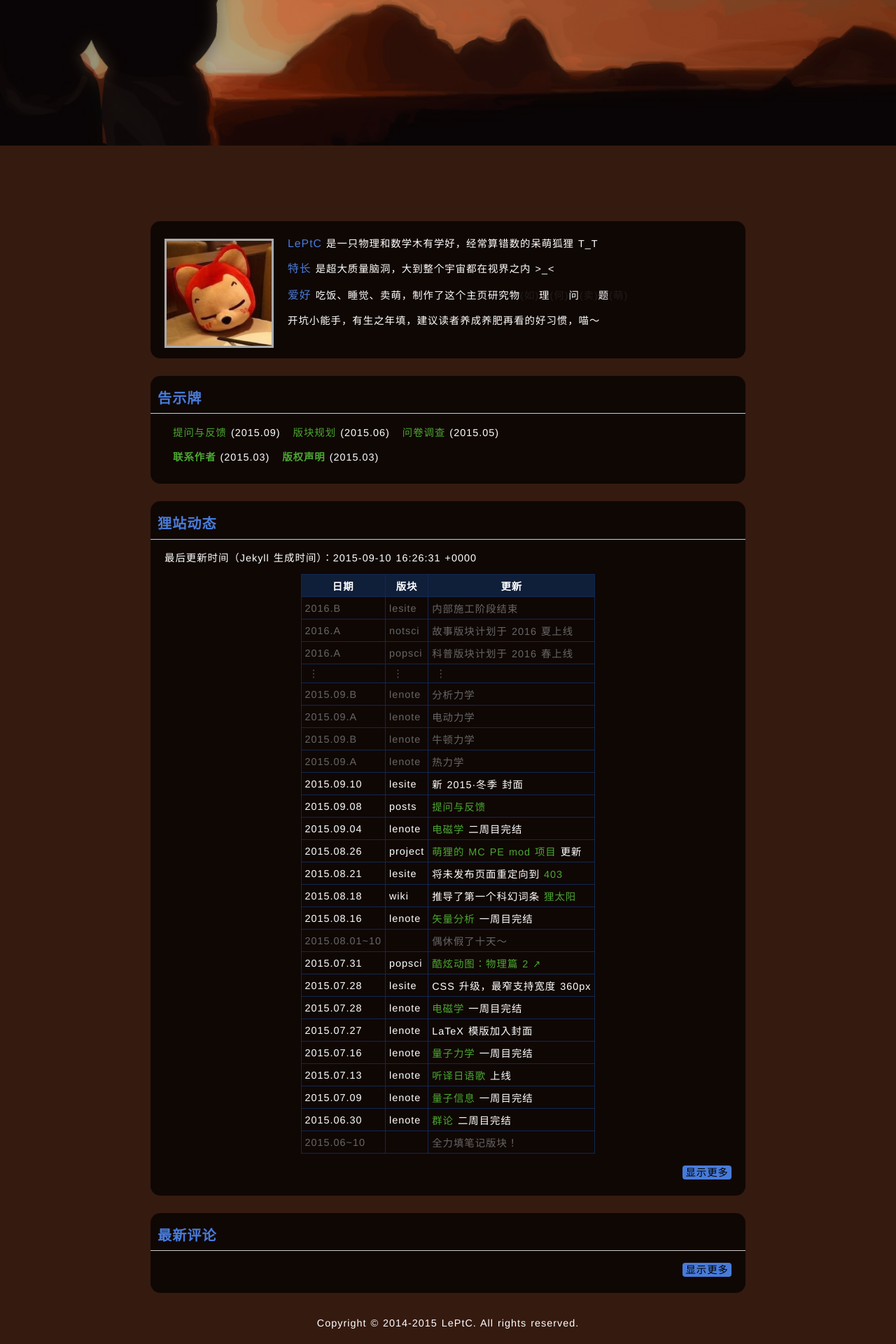
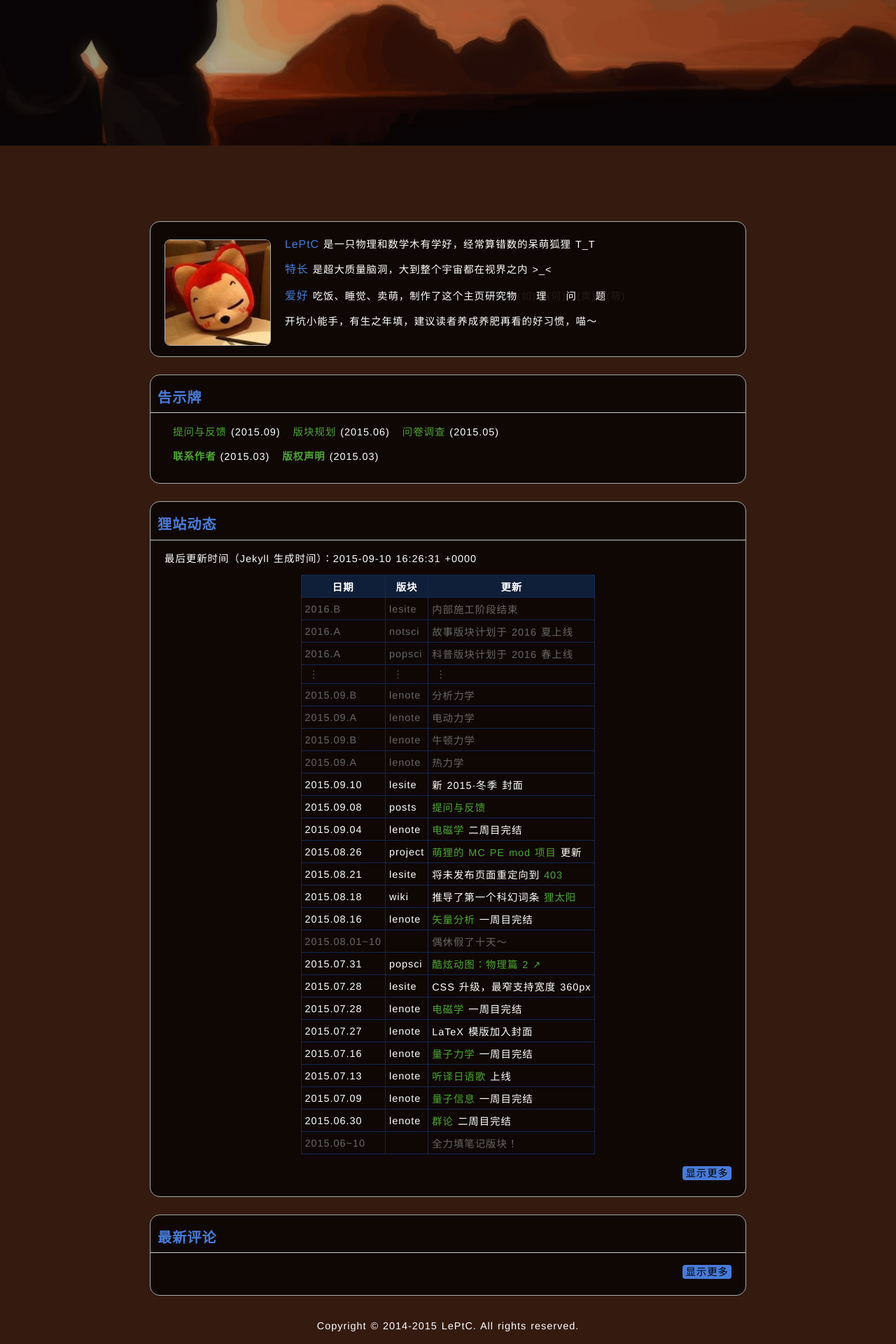
Before and after one commit to LePtC/LePtC.github.io, a Jekyll site: the page built from index.html, in a window 1280 px wide. Shown: the part 692-2612 px from the top of the page at 70% size. Built offline with Jekyll 4.4.1, drawn with Linux system fonts in a browser that asks for light colours; Markdown is read by kramdown in place of the engine named in the settings; formulas are drawn with MathJax 3; comment, search, counter and statistics services are not loaded.

Commit message:
update css

```diff
--- a/css/homepage15B.css
+++ b/css/homepage15B.css
@@ -58,9 +58,10 @@ p.button a:hover{
   margin: 25px auto;
   padding-top: 6px;
   position: relative;
+  border: 1px solid #AAA;
   border-radius: 14px;
 }
 
-h2, h2 * {
+h2 *, h2 a:hover{
   color: #487BD9;
 }
--- a/css/images.css
+++ b/css/images.css
@@ -86,6 +86,7 @@ img.bkg {
 
 
 img.framed{
-  border: 3px solid #AAA;
+  border: 1px solid #AAA;
+  border-radius: 8px;
   /*outline: #151D34 solid 1px;*/
 }
```
